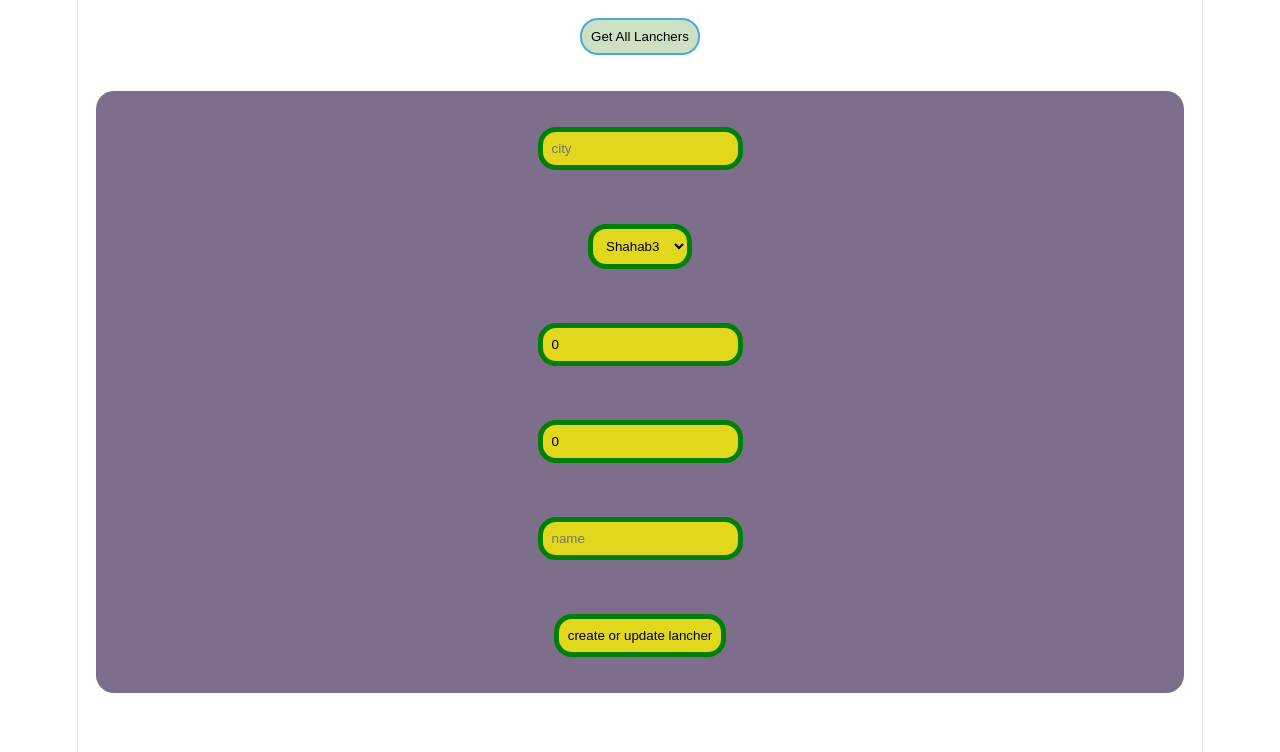
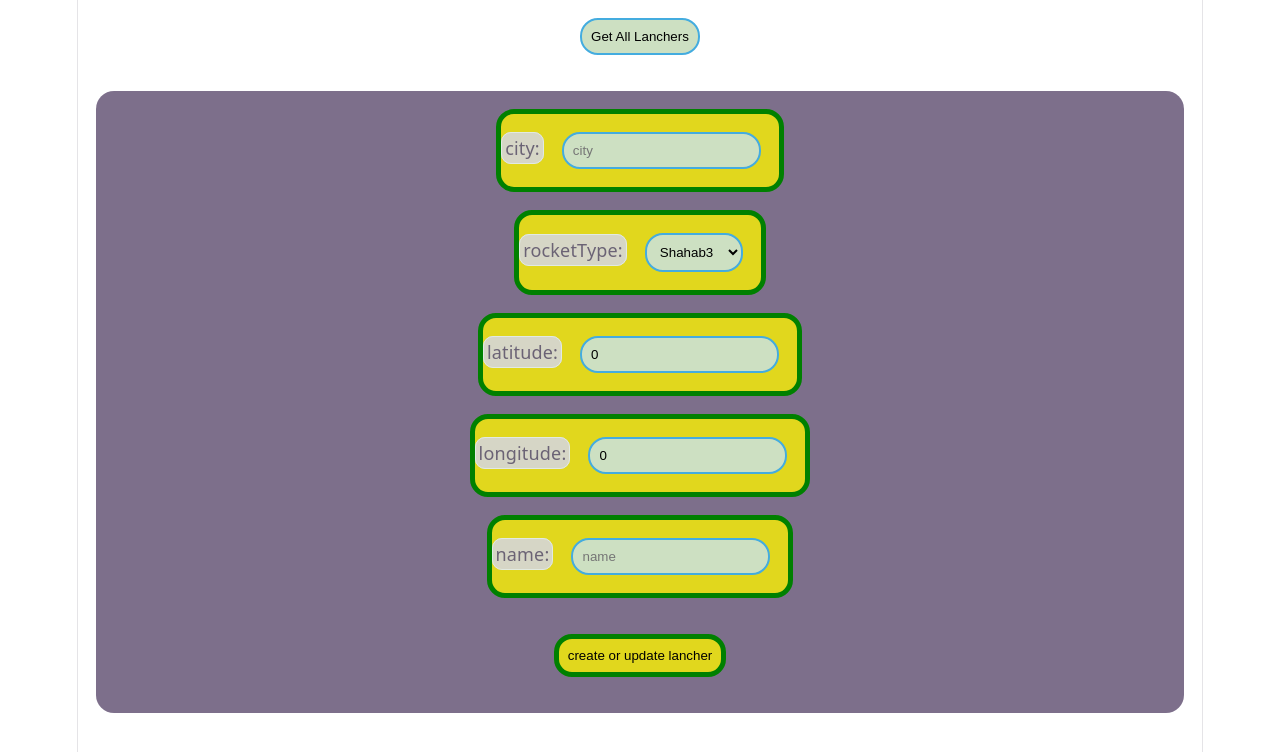
Before and after one commit to hadasCarmen/lastTest, a React (Vite) app in the folder frontend/: page /createLancher in a window 1280 px wide. Shown: the top 752 px of the page. Built offline with nearby package versions, Linux system fonts and the light colour scheme.

Commit message:
css mistake i push gitignore

```diff
--- a/frontend/src/components/CreateLanchComponent.tsx
+++ b/frontend/src/components/CreateLanchComponent.tsx
@@ -2,27 +2,29 @@ import React, { useState } from "react";
 import type { Lancher } from "../types/ILancher.ts";
 import { toast } from "react-toastify";
 import { useNavigate } from "react-router-dom";
-import './CreateLancher.css'
+import "./CreateLancher.css";
 import { createLancher, updateLancherApi } from "../fetchs/fetches.ts";
 
-type Params={
-id?:string,
-launcher?:Lancher
-}
-export default function CreateLanchComponent(params:Params) {
+type Params = {
+  id?: string;
+  launcher?: Lancher;
+};
+export default function CreateLanchComponent(params: Params) {
   const navigate = useNavigate();
   const id = params?.id;
   const launcher = params?.launcher;
   const [lancher, setLanchr] = useState<Lancher>({
-    city: launcher?launcher.city:"",
-    rocketType: launcher?launcher.rocketType:"Shahab3",
-    latitude: launcher?launcher.latitude:0,
-    longitude:launcher?launcher.longitude: 0,
-    name:launcher?launcher.name: "",
+    city: launcher ? launcher.city : "",
+    rocketType: launcher ? launcher.rocketType : "Shahab3",
+    latitude: launcher ? launcher.latitude : 0,
+    longitude: launcher ? launcher.longitude : 0,
+    name: launcher ? launcher.name : "",
   });
   const forAsinc = async (e: React.SubmitEvent) => {
     e.preventDefault();
-    const response =!id? createLancher(lancher):updateLancherApi(lancher,id)
+    const response = !id
+      ? createLancher(lancher)
+      : updateLancherApi(lancher, id);
     if (!response) {
       toast.error("there is problem fetch lancher create");
       setLanchr({
@@ -50,6 +52,9 @@ export default function CreateLanchComponent(params:Params) {
       <button onClick={allLanchers}>Get All Lanchers</button>
 
       <form action="" onSubmit={forAsinc}>
+        <div>
+
+        <label htmlFor="city">city:</label>
         <input
           type="text"
           required
@@ -61,7 +66,10 @@ export default function CreateLanchComponent(params:Params) {
             setLanchr((prev) => ({ ...prev, city: e.target.value }))
           }
           />
+          </div>
+          <div>
 
+        <label htmlFor="rocketType">rocketType:</label>
         <select
           required
           name="rocketType"
@@ -83,6 +91,11 @@ export default function CreateLanchComponent(params:Params) {
           <option value="Radwan">Radwan</option>
           <option value="Kheibar">Kheibar</option>
         </select>
+          </div>
+          <div>
+
+        <label htmlFor="latitude">latitude:</label>
+
         <input
           type="number"
           required
@@ -94,6 +107,11 @@ export default function CreateLanchComponent(params:Params) {
             setLanchr((prev) => ({ ...prev, latitude: Number(e.target.value) }))
           }
           />
+          </div>
+          <div>
+
+        <label htmlFor="longitude">longitude:</label>
+
         <input
           type="number"
           required
@@ -108,6 +126,11 @@ export default function CreateLanchComponent(params:Params) {
             }))
           }
           />
+          </div>
+          <div>
+
+        <label htmlFor="name">name:</label>
+
         <input
           type="text"
           required
@@ -119,8 +142,9 @@ export default function CreateLanchComponent(params:Params) {
             setLanchr((prev) => ({ ...prev, name: e.target.value }))
           }
           />
+          </div>
         <button type="submit">create or update lancher</button>
       </form>
     </div>
-  )
+  );
 }
--- a/frontend/src/components/CreateLancher.css
+++ b/frontend/src/components/CreateLancher.css
@@ -13,3 +13,10 @@ form > * {
   background-color: rgb(225, 215, 29);
   border-radius: 1rem;
 }
+label {
+  margin: none;
+  padding: 3px;
+  border: 1px solid rgb(226, 234, 226);
+  background-color: rgb(214, 214, 198);
+  border-radius: 10px;
+}
```
Lines whose indentation alone changed are shown as unchanged.
